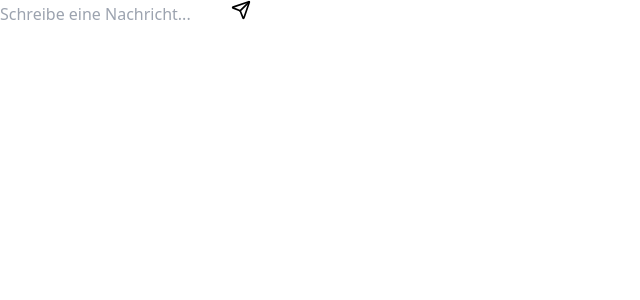
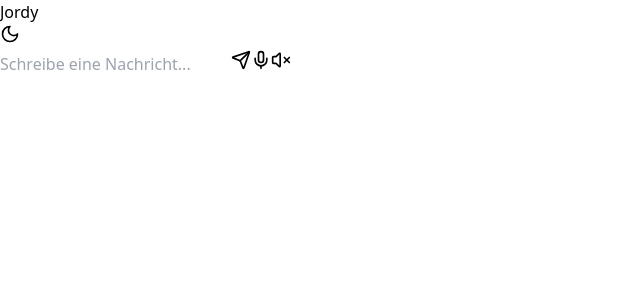
Before and after one commit to lioooonel1222/jordy-frontend, a Next.js app: page / in a window 1280 px wide. Shown: the top 300 px of the page, without its empty margins (0-640 px from the left). Built offline with nearby package versions, Linux system fonts and the light colour scheme.

Commit message:
Update JordyChatbot.tsx

```diff
--- a/src/app/JordyChatbot.tsx
+++ b/src/app/JordyChatbot.tsx
@@ -1,7 +1,7 @@
 'use client';
 
-import React, { useState } from 'react';
-import { Send } from 'lucide-react';
+import React, { useState, useRef, useEffect } from 'react';
+import { Send, Moon, Sun, Mic, VolumeX } from 'lucide-react';
 
 type ChatMessage = {
   id: number;
@@ -12,6 +12,21 @@ type ChatMessage = {
 export default function JordyChatbot() {
   const [messages, setMessages] = useState<ChatMessage[]>([]);
   const [inputValue, setInputValue] = useState('');
+  const [isDarkMode, setIsDarkMode] = useState(false);
+  const [isLoading, setIsLoading] = useState(false);
+
+  // ✅ richtig typisiert
+  const messagesEndRef = useRef<HTMLDivElement>(null);
+
+  const scrollToBottom = () => {
+    if (messagesEndRef.current) {
+      messagesEndRef.current.scrollIntoView({ behavior: 'smooth' });
+    }
+  };
+
+  useEffect(() => {
+    scrollToBottom();
+  }, [messages]);
 
   const handleSendMessage = () => {
     if (!inputValue.trim()) return;
@@ -24,8 +39,8 @@ export default function JordyChatbot() {
 
     setMessages((prev) => [...prev, userMessage]);
     setInputValue('');
+    setIsLoading(true);
 
-    // Demo-Antwort
     setTimeout(() => {
       setMessages((prev) => [
         ...prev,
@@ -35,11 +50,25 @@ export default function JordyChatbot() {
           content: `Jordy hat verstanden: "${userMessage.content}"`,
         },
       ]);
+      setIsLoading(false);
     }, 800);
   };
 
   return (
-    <div className="flex flex-col h-screen max-w-2xl mx-auto">
+    <div className={isDarkMode ? 'dark bg-gray-900 text-white' : 'bg-white text-gray-900'}>
+      {/* Header */}
+      <header className="p-4 border-b flex justify-between items-center">
+        <h1 className="font-bold">Jordy</h1>
+        <button
+          onClick={() => setIsDarkMode((d) => !d)}
+          className="p-2 rounded hover:bg-gray-100 dark:hover:bg-gray-800"
+        >
+          {isDarkMode ? <Sun size={20} /> : <Moon size={20} />}
+        </button>
+      </header>
+
+      {/* Chat */}
+      <main className="flex flex-col h-screen max-w-2xl mx-auto">
         <div className="flex-1 overflow-y-auto p-4 space-y-2">
           {messages.map((m) => (
             <div key={m.id} className={m.role === 'user' ? 'text-right' : 'text-left'}>
@@ -47,22 +76,30 @@ export default function JordyChatbot() {
                 className={`inline-block px-3 py-2 rounded ${
                   m.role === 'user'
                     ? 'bg-blue-600 text-white'
-                  : 'bg-gray-200 text-black'
+                    : 'bg-gray-200 text-black dark:bg-gray-700 dark:text-white'
                 }`}
               >
                 {m.content}
               </span>
             </div>
           ))}
+
+          {/* Typing Indicator */}
+          {isLoading && (
+            <div className="text-left text-gray-500 dark:text-gray-400">Jordy tippt…</div>
+          )}
+
+          <div ref={messagesEndRef} />
         </div>
 
+        {/* Input */}
         <div className="p-4 border-t flex space-x-2">
           <input
             type="text"
             value={inputValue}
             onChange={(e) => setInputValue(e.target.value)}
             onKeyDown={(e) => e.key === 'Enter' && handleSendMessage()}
-          className="flex-1 border rounded p-2"
+            className="flex-1 border rounded p-2 dark:bg-gray-800"
             placeholder="Schreibe eine Nachricht..."
           />
           <button
@@ -71,7 +108,16 @@ export default function JordyChatbot() {
           >
             <Send size={20} />
           </button>
+
+          {/* Platzhalter Buttons */}
+          <button className="p-2 text-gray-500 dark:text-gray-300">
+            <Mic size={20} />
+          </button>
+          <button className="p-2 text-gray-500 dark:text-gray-300">
+            <VolumeX size={20} />
+          </button>
         </div>
+      </main>
     </div>
   );
 }
```
Lines whose indentation alone changed are shown as unchanged.
